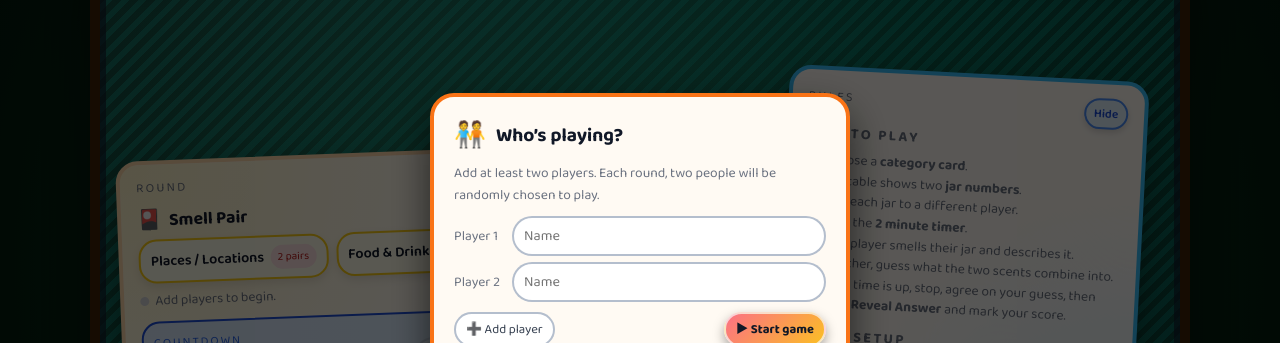
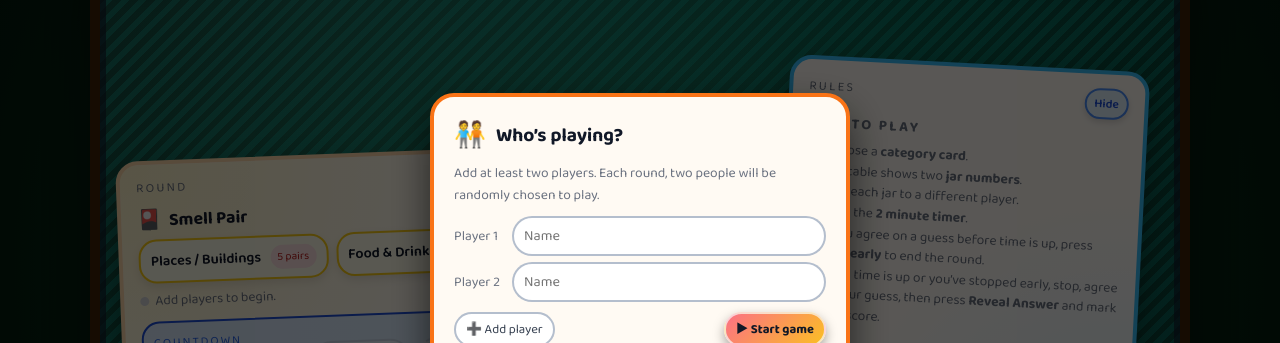
Before and after one commit to dasjans/TEIGroup11, a plain HTML site: page W3_Scent/index.html in a window 1280 px wide. Shown: the part 139-482 px from the top of the page. Drawn offline with Linux system fonts and the light colour scheme.

Commit message:
Added end timer early button

```diff
--- a/W3_Scent/index.html
+++ b/W3_Scent/index.html
@@ -2,7 +2,7 @@
 <html lang="en">
 <head>
   <meta charset="UTF-8">
-  <title>Scent Heads Up – Tabletop</title>
+  <title>Noses Up! – Tabletop</title>
   <meta name="viewport" content="width=device-width, initial-scale=1.0">
   <!-- Optional fun font -->
   <link href="https://fonts.googleapis.com/css2?family=Baloo+2:wght@400;600;700&display=swap" rel="stylesheet">
@@ -725,7 +725,7 @@
     <div class="table-title">
       <div class="table-title-icon">👃</div>
       <div class="table-title-text">
-        <div class="main">Scent Heads Up</div>
+        <div class="main">Noses Up!</div>
         <div class="sub">Tabletop Edition</div>
       </div>
     </div>
@@ -792,6 +792,9 @@
               <button class="ghost" id="reset-btn" disabled>
                 🔄 Reset
               </button>
+              <button class="ghost" id="stop-early-btn" disabled>
+                ⏹ Stop early
+              </button>
               <button class="primary" id="start-btn" disabled>
                 ▶ Start 2 min
               </button>
@@ -841,8 +844,8 @@
                 <li>The table shows two <strong>jar numbers</strong>.</li>
                 <li>Give each jar to a different player.</li>
                 <li>Start the <strong>2 minute timer</strong>.</li>
-                <li>Each player smells their jar and describes it. Together, guess what the two scents combine into.</li>
-                <li>When time is up, stop, agree on your guess, then press <strong>Reveal Answer</strong> and mark your score.</li>
+                <li>If you agree on a guess before time is up, press <strong>Stop early</strong> to end the round.</li>
+                <li>When time is up or you’ve stopped early, stop, agree on your guess, then press <strong>Reveal Answer</strong> and mark your score.</li>
               </ol>
             </div>
           </div>
@@ -912,20 +915,38 @@
       categories: [
         {
           id: 'locations',
-          name: 'Places / Locations',
+          name: 'Places / Buildings',
           description: 'Spaces you can stand in or move through.',
           pairs: [
-            {
-              id: 'campfire',
-              answer: 'Campfire',
-              jars: [1, 2],
-              scentLabels: ['Smoke', 'Pine trees']
+          {
+              id: 'bakery',
+              answer: 'Bakery',
+              jars: [2, 3],
+              scentLabels: ['Caramel', 'Vanilla']
             },
             {
               id: 'farm',
               answer: 'Farm',
-              jars: [3, 4],
-              scentLabels: ['Hay', 'Manure']
+              jars: [4, 5],
+              scentLabels: ['Hay', 'Beeswax']
+            },
+            {
+              id: 'italian-restaurant',
+              answer: 'Italian Restaurant',
+              jars: [6, 7],
+              scentLabels: ['Garlic', 'Thyme']
+            },
+            {
+              id: 'christmas-market',
+              answer: 'Christmas Market',
+              jars: [8, 9],
+              scentLabels: ['Cinnamon', 'Peppermint']
+            },
+            {
+              id: 'library',
+              answer: 'Library',
+              jars: [17, 20],
+              scentLabels: ['Trees/Wood', 'Leather']
             }
           ]
         },
@@ -935,16 +956,34 @@
           description: 'Edible things and beverages.',
           pairs: [
             {
-              id: 'bakery',
-              answer: 'Bakery',
-              jars: [5, 6],
-              scentLabels: ['Caramel', 'Vanilla']
+              id: 'pina-colada',
+              answer: 'Pina Colada',
+              jars: [10, 11],
+              scentLabels: ['Coconut', 'Pineapple']
             },
             {
-              id: 'coffee-shop',
-              answer: 'Coffee Shop',
-              jars: [7, 8],
-              scentLabels: ['Coffee', 'Sweet pastry']
+              id: 'candy-cane',
+              answer: 'Candy Cane',
+              jars: [9, 3],
+              scentLabels: ['Peppermint', 'Vanilla']
+            },
+            {
+              id: 'soup',
+              answer: 'Soup',
+              jars: [12, 13],
+              scentLabels: ['Carrot', 'Celery']
+            },
+            {
+              id: 'bbq',
+              answer: 'BBQ',
+              jars: [6, 14],
+              scentLabels: ['Garlic', 'Chili']
+            },
+            {
+              id: 'cinnamon-bun',
+              answer: 'Cinnamon Bun',
+              jars: [8, 2],
+              scentLabels: ['Cinnamon', 'Caramel']
             }
           ]
         },
@@ -954,16 +993,28 @@
           description: 'Everyday objects or scenes.',
           pairs: [
             {
-              id: 'christmas-tree',
-              answer: 'Christmas Tree',
-              jars: [9, 10],
-              scentLabels: ['Pine', 'Cinnamon / spices']
+              id: 'swimming-pool',
+              answer: 'Swimming Pool',
+              jars: [15, 16],
+              scentLabels: ['Fresh Water', 'Chlorine']
             },
             {
-              id: 'beach-day',
-              answer: 'Beach Day',
-              jars: [11, 12],
-              scentLabels: ['Salt water', 'Sunscreen / coconut']
+              id: 'campfire',
+              answer: 'Campfire',
+              jars: [1, 17],
+              scentLabels: ['Burnt Wood', 'Trees/Wood']
+            },
+            {
+              id: 'dish-soap',
+              answer: 'Dish Soap',
+              jars: [18, 19],
+              scentLabels: ['Lavender', 'Lemon']
+            },
+            {
+              id: 'house-cleaner',
+              answer: 'House Cleaner',
+              jars: [16, 19],
+              scentLabels: ['Chlorine', 'Lemon']
             }
           ]
         }
@@ -999,6 +1050,7 @@
     const newPairBtn = document.getElementById('new-pair-btn');
     const resetBtn = document.getElementById('reset-btn');
     const startBtn = document.getElementById('start-btn');
+    const stopEarlyBtn = document.getElementById('stop-early-btn');
     const revealPanel = document.getElementById('reveal-panel');
     const revealHeading = document.getElementById('reveal-heading');
     const revealSub = document.getElementById('reveal-sub');
@@ -1046,6 +1098,7 @@
         timerIntervalId = null;
       }
       timerRunning = false;
+      if (stopEarlyBtn) stopEarlyBtn.disabled = true;
     }
 
     function updateScoreboard() {
@@ -1141,6 +1194,7 @@
       newPairBtn.disabled = true;
       resetBtn.disabled = false;
       startBtn.disabled = true;
+      stopEarlyBtn.disabled = false;
 
       timerIntervalId = setInterval(() => {
         timerSecondsRemaining--;
@@ -1152,16 +1206,23 @@
           timerSecondsRemaining = 0;
           timerDisplay.textContent = formatTime(0);
           updateStatus('Time is up! Stop smelling and lock in your guess, then reveal the answer.', false);
-          showRevealPrompt();
+          showRevealPrompt('time');
         }
       }, 1000);
     }
 
-    function showRevealPrompt() {
+    function showRevealPrompt(reason = 'time') {
       if (!currentPair || !currentCategory) return;
       revealPanel.style.display = 'flex';
-      revealHeading.textContent = 'Time is up!';
-      revealSub.textContent = 'Talk it out and agree on your final guess. When you’re ready, press “Reveal Answer”.';
+
+      if (reason === 'early') {
+        revealHeading.textContent = 'Round stopped';
+        revealSub.textContent = 'You chose to stop early. Lock in your guess, then press “Reveal Answer”.';
+      } else {
+        revealHeading.textContent = 'Time is up!';
+        revealSub.textContent = 'Talk it out and agree on your final guess. When you’re ready, press “Reveal Answer”.';
+      }
+
       answerText.style.display = 'none';
       answerMeta.style.display = 'none';
       answerActions.style.display = 'none';
@@ -1245,6 +1306,7 @@
       newPairBtn.disabled = false;
       resetBtn.disabled = false;
       startBtn.disabled = false;
+      stopEarlyBtn.disabled = true;
 
       updateStatus(`Playing in “${cat.name}”. Hand out the jars to ${currentRoundPlayers[0]} and ${currentRoundPlayers[1]}, then start the timer.`, false);
     }
@@ -1262,6 +1324,7 @@
       newPairBtn.disabled = false;
       resetBtn.disabled = false;
       startBtn.disabled = false;
+      stopEarlyBtn.disabled = true;
 
       updateStatus(`New pair selected. Jars go to ${currentRoundPlayers[0]} and ${currentRoundPlayers[1]}. Hand them out, then start the timer.`, false);
     });
@@ -1273,6 +1336,14 @@
     startBtn.addEventListener('click', () => {
       if (!currentPair || !currentCategory) return;
       startTimer();
+    });
+
+    stopEarlyBtn.addEventListener('click', () => {
+      if (!timerRunning || !currentPair || !currentCategory) return;
+      clearTimer();
+      timerFinished = true;
+      updateStatus('Round stopped early. Lock in your guess, then reveal the answer.', false);
+      showRevealPrompt('early');
     });
 
     revealAnswerBtn.addEventListener('click', () => {
@@ -1381,6 +1452,7 @@
       newPairBtn.disabled = true;
       resetBtn.disabled = true;
       startBtn.disabled = true;
+      stopEarlyBtn.disabled = true;
       hideRevealPanel();
       updateScoreboard();
     }
```
Also changed, not shown: 1 other file.
